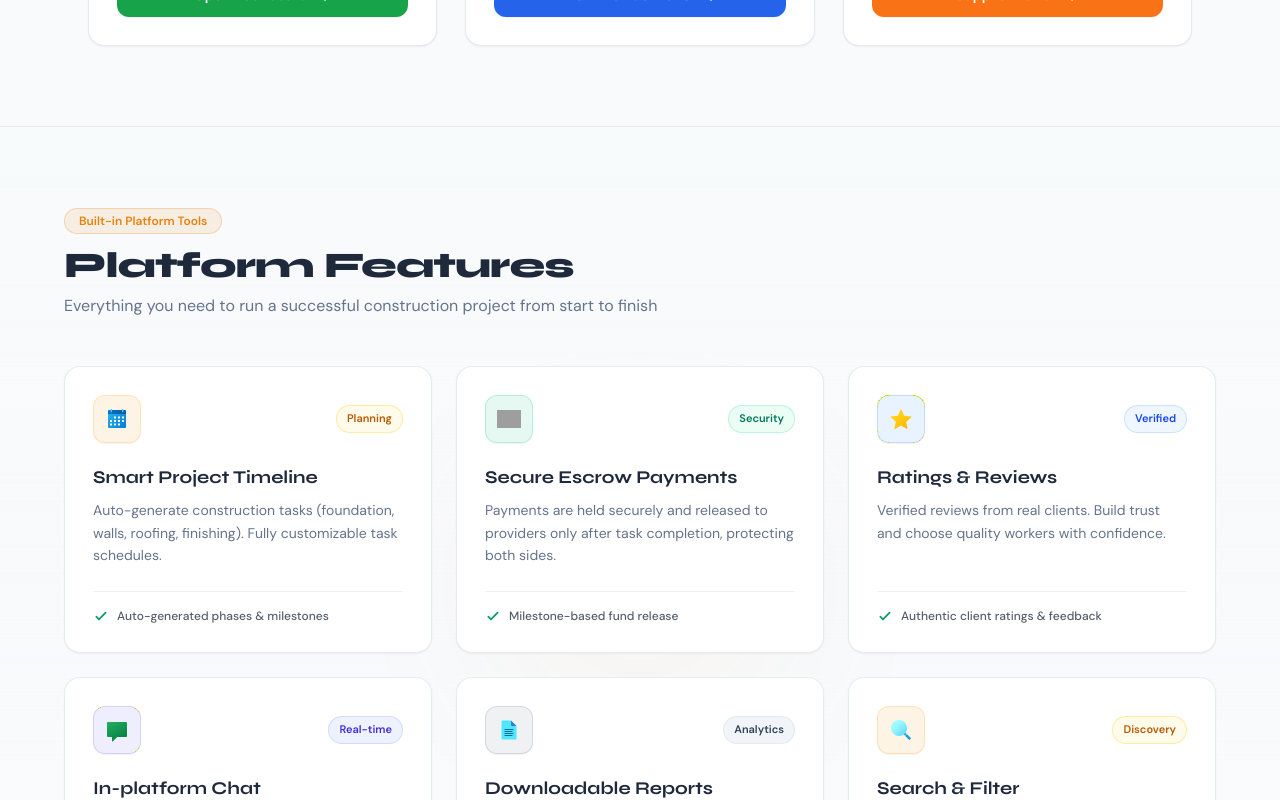
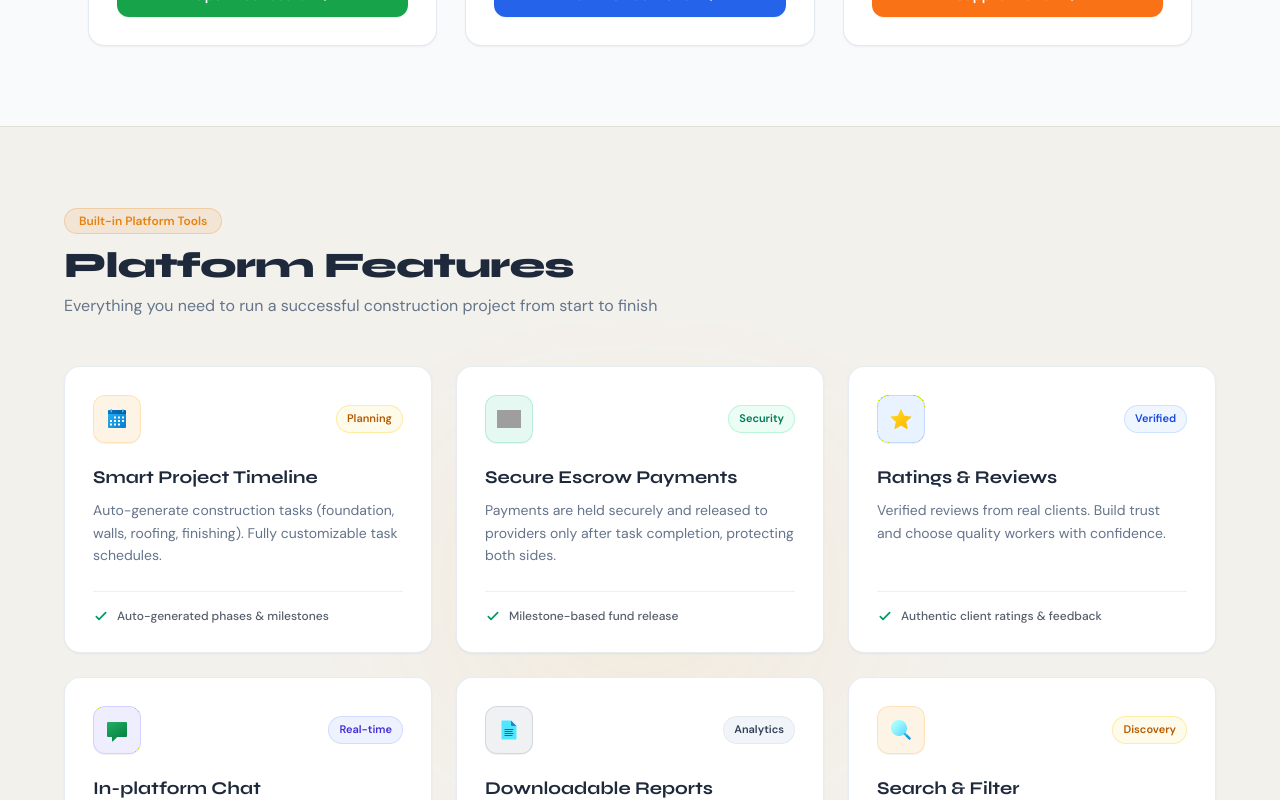
Before and after one commit to SarangaWickramasingha/crewSync-frontend, a Next.js app: page /home in a window 1280 px wide. Shown: the part 1460-2260 px from the top of the page. Built offline with nearby package versions, Linux system fonts and the light colour scheme; no server answers; grey boxes are pictures that could not be loaded; a web font is replaced by a local one.

Commit message:
bg color

```diff
--- a/app/home/page.jsx
+++ b/app/home/page.jsx
@@ -280,7 +280,7 @@ export default function HomePage() {
               Role-Based Experience
             </div>
             <h2 className="text-2xl sm:text-3xl lg:text-4xl font-extrabold text-slate tracking-tight">
-              Who is CrewSync for?
+              Who is CrewSync for ?
             </h2>
             <p className="mt-2 text-sm sm:text-base text-muted max-w-2xl">
               Choose your role to explore tailored features and tools built for your needs
@@ -364,12 +364,12 @@ export default function HomePage() {
         </section>
 
         {/* PLATFORM FEATURES */}
-        <section className="w-full border-y border-border/80 bg-gradient-to-b from-surface/30 via-surface/70 to-surface/30 px-4 py-16 sm:px-6 sm:py-20 relative overflow-hidden">
+        <section className="w-full border-y border-[#E2DFD7] bg-[#F3F1EC] px-4 py-16 sm:px-6 sm:py-20 relative overflow-hidden">
           {/* Subtle background ambient glow */}
           <div
-            className="pointer-events-none absolute top-1/2 left-1/2 -translate-x-1/2 -translate-y-1/2 w-[650px] h-[350px] rounded-full blur-3xl opacity-25"
+            className="pointer-events-none absolute top-1/2 left-1/2 -translate-x-1/2 -translate-y-1/2 w-[750px] h-[380px] rounded-full blur-3xl opacity-35"
             style={{
-              background: "radial-gradient(circle, rgba(232,130,12,0.2) 0%, transparent 70%)"
+              background: "radial-gradient(circle, rgba(232,130,12,0.22) 0%, rgba(243,241,236,0) 70%)"
             }}
           />
 
```
